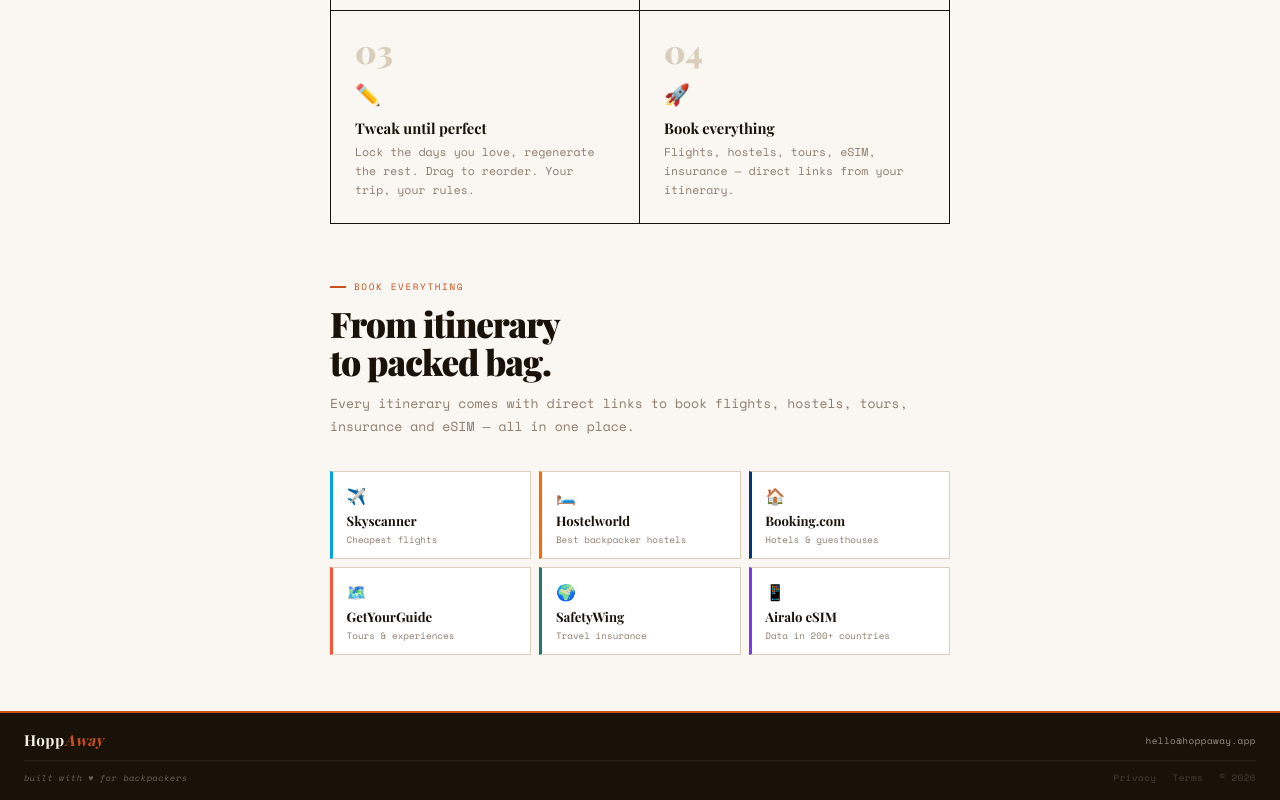
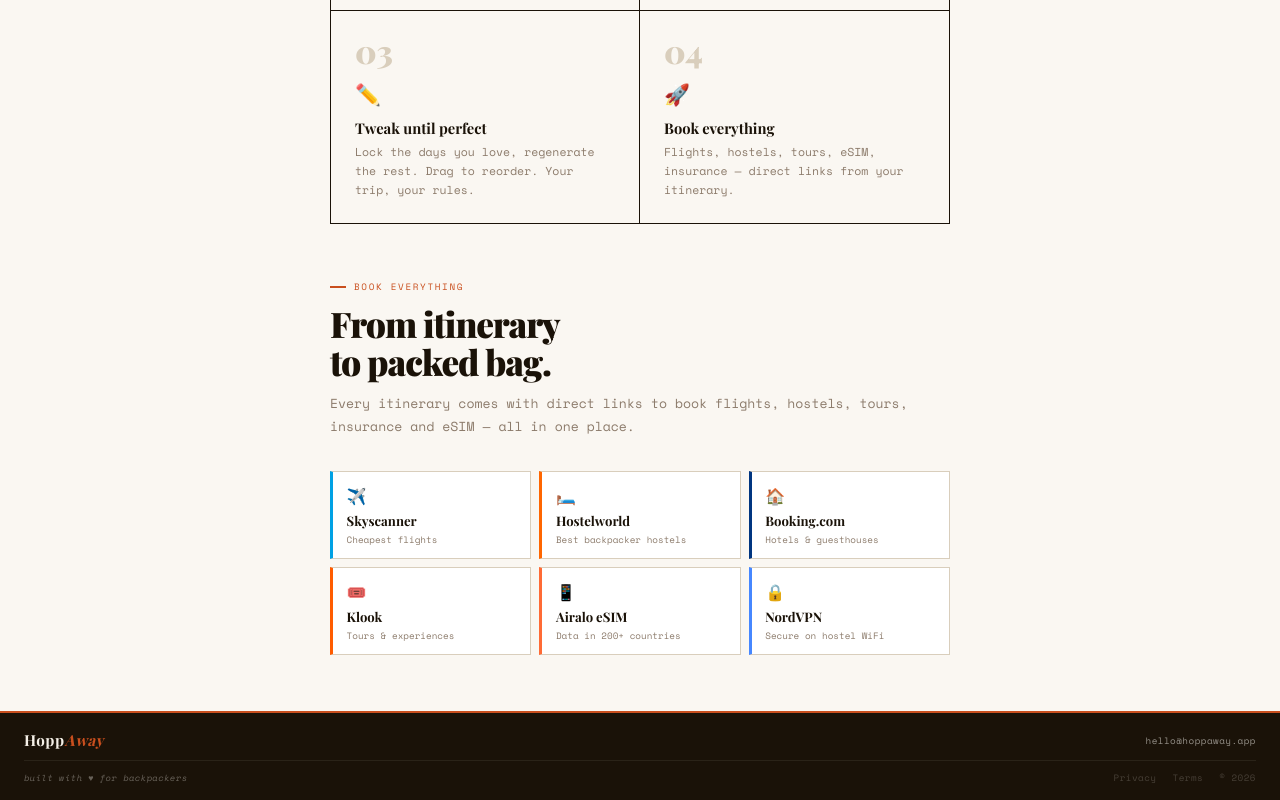
Before and after one commit to hoppaway/hoppaway, a React (Vite) app: page / in a window 1280 px wide. Shown: the part 2274-3074 px from the top of the page. Built offline with nearby package versions, Linux system fonts and the light colour scheme; a web font is replaced by a local one.

Commit message:
Update App.jsx

```diff
--- a/src/App.jsx
+++ b/src/App.jsx
@@ -452,7 +452,7 @@
   return [
     { cat: "✈️ Flights", items: [
       { ico:"✈️", name:"Skyscanner", desc:"Cheapest flights, pre-filled with your route", cta:"Search flights →", color:"#00a1e4", url:`https://www.skyscanner.net/transport/flights/${origin}/${dest}/` },
-      { ico:"🛫", name:"Kayak", desc:"Compare 100s of travel sites at once", cta:"Compare prices →", color:"#ff690f", url:`https://www.kayak.com/flights/${origin}-${dest}` },
+      { ico:"🛫", name:"Kiwi.com", desc:"Unique flight combos & cheap connections", cta:"Compare prices →", color:"#00b2a9", url:"https://www.kiwi.com" },
     ]},
     { cat: "🏨 Sleep", items: [
       { ico:"🛏️", name:"Hostelworld", desc:"Best-rated hostels for backpackers worldwide", cta:"Find hostels →", color:"#ff6600", url:`https://www.hostelworld.com/search?search_keywords=${dest}` },
@@ -460,13 +460,15 @@
     ]},
     { cat: "🎒 Do", items: [
       { ico:"🗺️", name:"GetYourGuide", desc:"Local tours, day trips & experiences", cta:"Explore →", color:"#ff5533", url:`https://www.getyourguide.com/s/?q=${dest}` },
-      { ico:"🎡", name:"Viator", desc:"Skip-the-line tickets & activities", cta:"Book →", color:"#1a6bff", url:`https://www.viator.com/searchResults/all?text=${dest}` },
+      { ico:"🎡", name:"Klook", desc:"Activities, tours & experiences worldwide", cta:"Book →", color:"#ff5c00", url:"https://klook.tpk.ro/J5hfsGxE" },
+      { ico:"🎟️", name:"Tiqets", desc:"Instant mobile tickets for top attractions", cta:"Get tickets →", color:"#00c9a7", url:"https://tiqets.tpk.ro/4RXYWxDP" },
     ]},
     { cat: "🛡️ Travel Essentials", items: [
       { ico:"🌍", name:"SafetyWing", desc:"Travel insurance built for nomads & backpackers", cta:"Get covered →", color:"#1d7a6e", url:"https://safetywing.com/nomad-insurance" },
-      { ico:"🏥", name:"World Nomads", desc:"Adventure travel insurance worldwide", cta:"Get a quote →", color:"#00b4d8", url:"https://www.worldnomads.com" },
-      { ico:"📱", name:"Airalo eSIM", desc:"Local data in 200+ countries — no roaming", cta:"Get eSIM →", color:"#7c3aed", url:"https://www.airalo.com" },
-      { ico:"🔒", name:"NordVPN", desc:"Stay secure on hostel & café WiFi", cta:"Get NordVPN →", color:"#4687ff", url:"https://nordvpn.com" },
+      { ico:"✈️", name:"AirHelp", desc:"Claim up to €600 for delayed or cancelled flights", cta:"Check claim →", color:"#e63946", url:"https://airhelp.tpk.ro/sv4awXuZ" },
+      { ico:"📱", name:"Airalo eSIM", desc:"Local data in 200+ countries — no roaming", cta:"Get eSIM →", color:"#ff6b35", url:"https://airalo.tpk.ro/VimxbpvE" },
+      { ico:"📶", name:"Yesim eSIM", desc:"Global eSIM with 18% off — 90 day guarantee", cta:"Get eSIM →", color:"#f5c842", url:"https://yesim.tpk.ro/lWijEzSF" },
+      { ico:"🔒", name:"NordVPN", desc:"Stay secure on hostel & café WiFi", cta:"Get NordVPN →", color:"#4687ff", url:"https://nordvpn.tpk.ro/T31UJ2Gs" },
     ]},
   ];
 };
@@ -1133,18 +1135,18 @@
             <p className="sec-sub">Every itinerary comes with direct links to book flights, hostels, tours, insurance and eSIM — all in one place.</p>
             <div className="book-grid">
               {[
-                { ico:"✈️", name:"Skyscanner", desc:"Cheapest flights", color:"#00a1e4" },
-                { ico:"🛏️", name:"Hostelworld", desc:"Best backpacker hostels", color:"#ff6600" },
-                { ico:"🏠", name:"Booking.com", desc:"Hotels & guesthouses", color:"#003580" },
-                { ico:"🗺️", name:"GetYourGuide", desc:"Tours & experiences", color:"#ff5533" },
-                { ico:"🌍", name:"SafetyWing", desc:"Travel insurance", color:"#1d7a6e" },
-                { ico:"📱", name:"Airalo eSIM", desc:"Data in 200+ countries", color:"#7c3aed" },
+                { ico:"✈️", name:"Skyscanner", desc:"Cheapest flights", color:"#00a1e4", url:"https://www.skyscanner.net" },
+                { ico:"🛏️", name:"Hostelworld", desc:"Best backpacker hostels", color:"#ff6600", url:"https://www.hostelworld.com" },
+                { ico:"🏠", name:"Booking.com", desc:"Hotels & guesthouses", color:"#003580", url:"https://www.booking.com" },
+                { ico:"🎟️", name:"Klook", desc:"Tours & experiences", color:"#ff5c00", url:"https://klook.tpk.ro/J5hfsGxE" },
+                { ico:"📱", name:"Airalo eSIM", desc:"Data in 200+ countries", color:"#ff6b35", url:"https://airalo.tpk.ro/VimxbpvE" },
+                { ico:"🔒", name:"NordVPN", desc:"Secure on hostel WiFi", color:"#4687ff", url:"https://nordvpn.tpk.ro/T31UJ2Gs" },
               ].map((s, i) => (
-                <div key={i} style={{ background: "var(--white)", border: "1.5px solid var(--border)", borderLeft: `3px solid ${s.color}`, padding: "0.75rem 0.85rem", display: "flex", flexDirection: "column", gap: "0.25rem" }}>
+                <a key={i} href={s.url} target="_blank" rel="noopener noreferrer" style={{ background: "var(--white)", border: "1.5px solid var(--border)", borderLeft: `3px solid ${s.color}`, padding: "0.75rem 0.85rem", display: "flex", flexDirection: "column", gap: "0.25rem", textDecoration: "none" }}>
                   <span style={{ fontSize: "1rem" }}>{s.ico}</span>
                   <span style={{ fontFamily: "var(--ff)", fontWeight: 700, fontSize: "0.82rem", color: "var(--ink)" }}>{s.name}</span>
                   <span style={{ fontFamily: "var(--fm)", fontSize: "0.58rem", color: "var(--muted)" }}>{s.desc}</span>
-                </div>
+                </a>
               ))}
             </div>
           </div>
```
